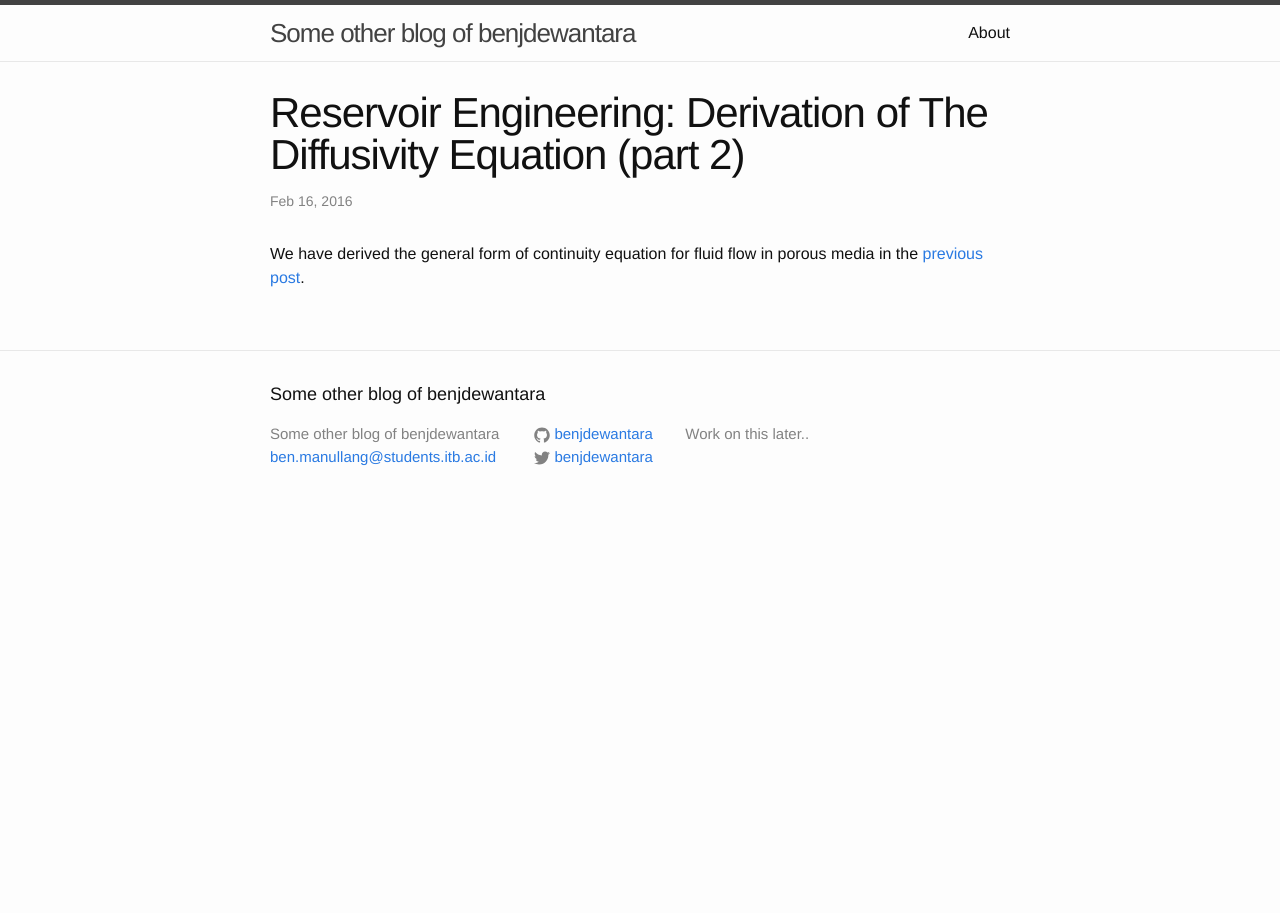
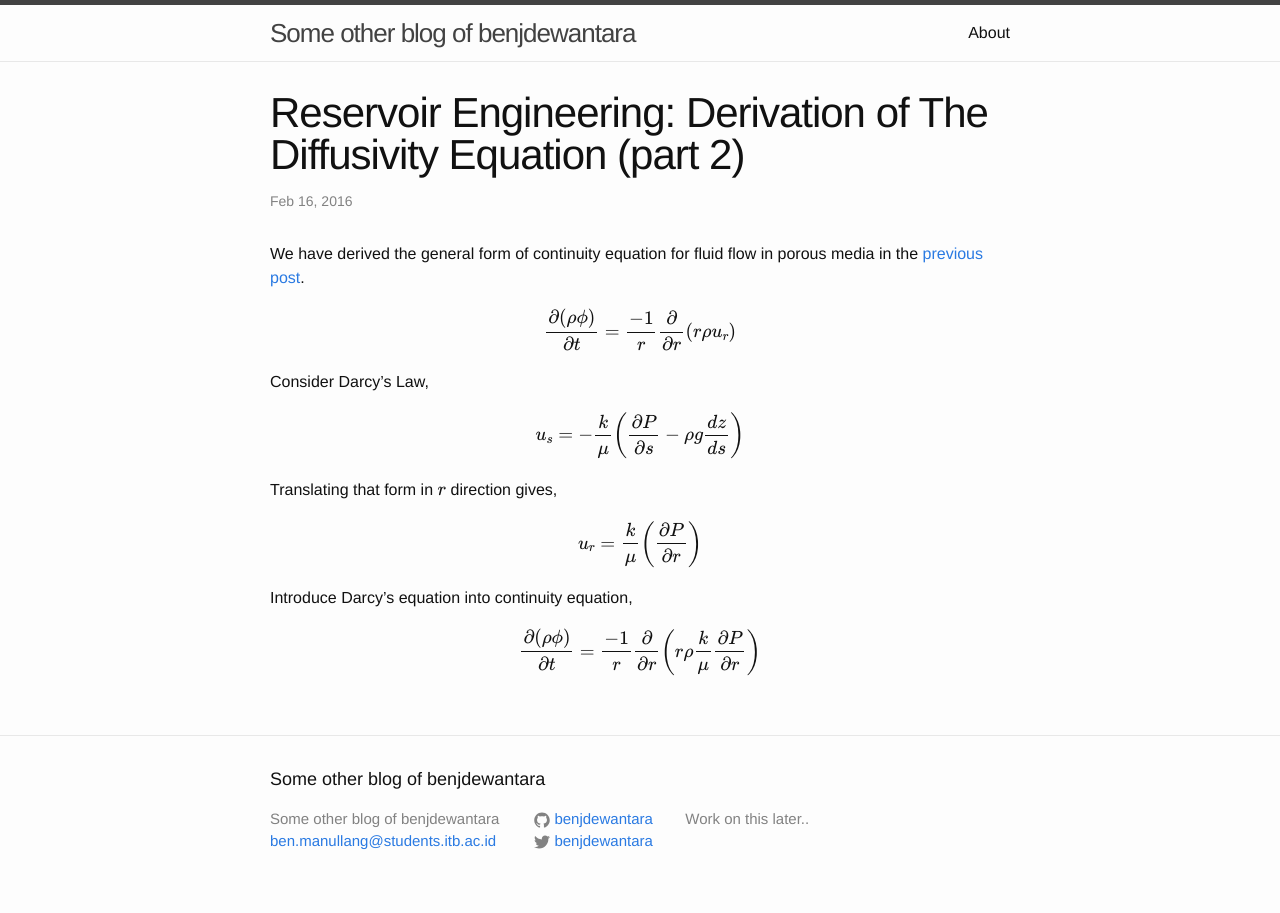
Before and after one commit to benjdewantara/benjdewantara.github.io, a Jekyll site: the page built from _posts/2016-02-16-review-res-eng-derivation-of-diffusivity-equation-pt-2.md, in a window 1280 px wide. Built offline with Jekyll 4.4.1, drawn with Linux system fonts in a browser that asks for light colours; formulas are drawn with MathJax 3; comment, search, counter and statistics services are not loaded.

Commit message:
Added a new post

```diff
--- a/_posts/2016-02-16-review-res-eng-derivation-of-diffusivity-equation-pt-2.md
+++ b/_posts/2016-02-16-review-res-eng-derivation-of-diffusivity-equation-pt-2.md
@@ -8,6 +8,22 @@ disqus_identifier: ecca6802-d4a7-11e5-8088-ab2e2482fade
 ---
 
 We have derived the general form of continuity equation for fluid flow in porous media in the [previous post](previous-post).
+
+$$ \frac{\partial{ \left( \rho\phi \right) }}{\partial{t}} = \frac{-1}{r} \frac{\partial}{\partial r}(r \rho u_{r}) $$
+
+Consider Darcy's Law,
+
+$$ u_s = -\frac{k}{\mu} \left( \frac{\partial P}{\partial s} - \rho g \frac{dz}{ds} \right) $$
+
+Translating that form in $$ r $$ direction gives,
+
+$$ u_r = \frac{k}{\mu} \left( \frac{\partial P}{\partial r} \right) $$
+
+Introduce Darcy's equation into continuity equation,
+
+$$ \frac{\partial{ \left( \rho\phi \right) }}{\partial{t}} = \frac{-1}{r} \frac{\partial}{\partial r}\left( r \rho \frac{k}{\mu} \frac{\partial P}{\partial r} \right) $$
+
+
 
 
 
```
